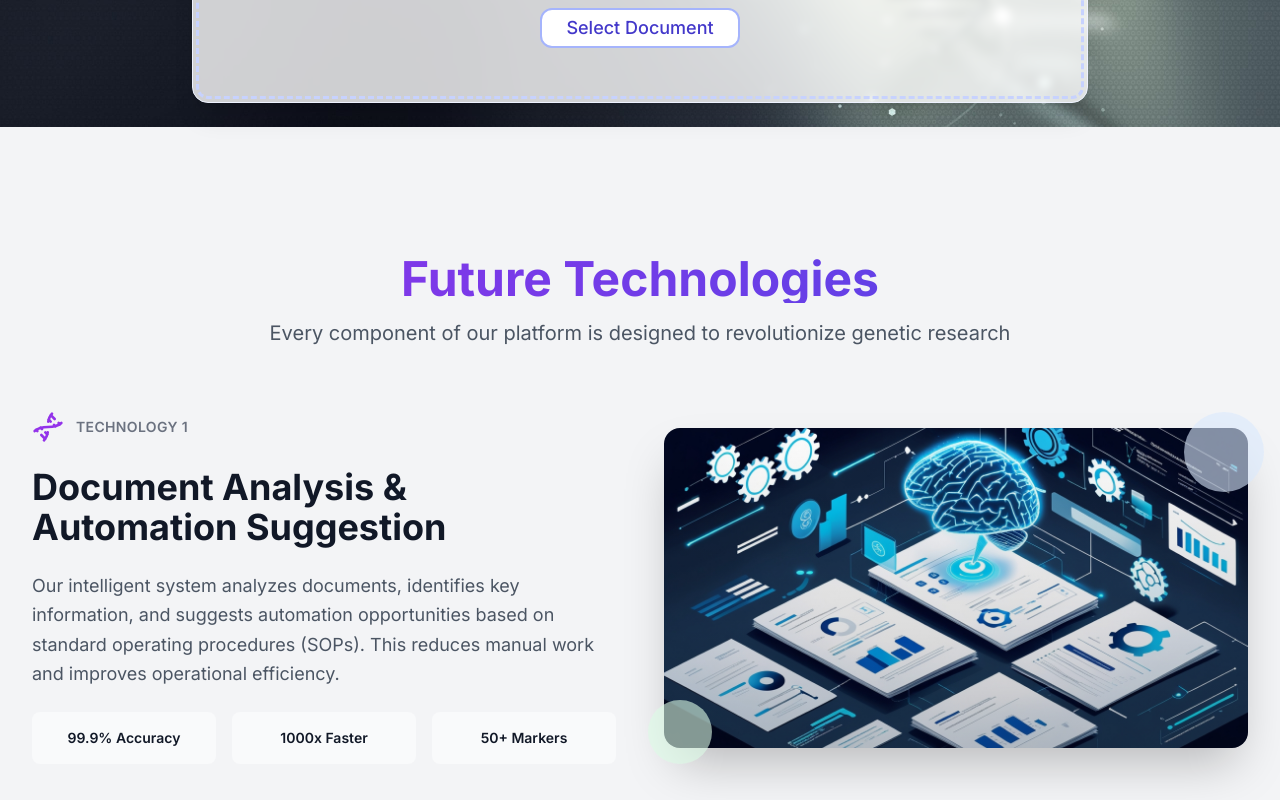
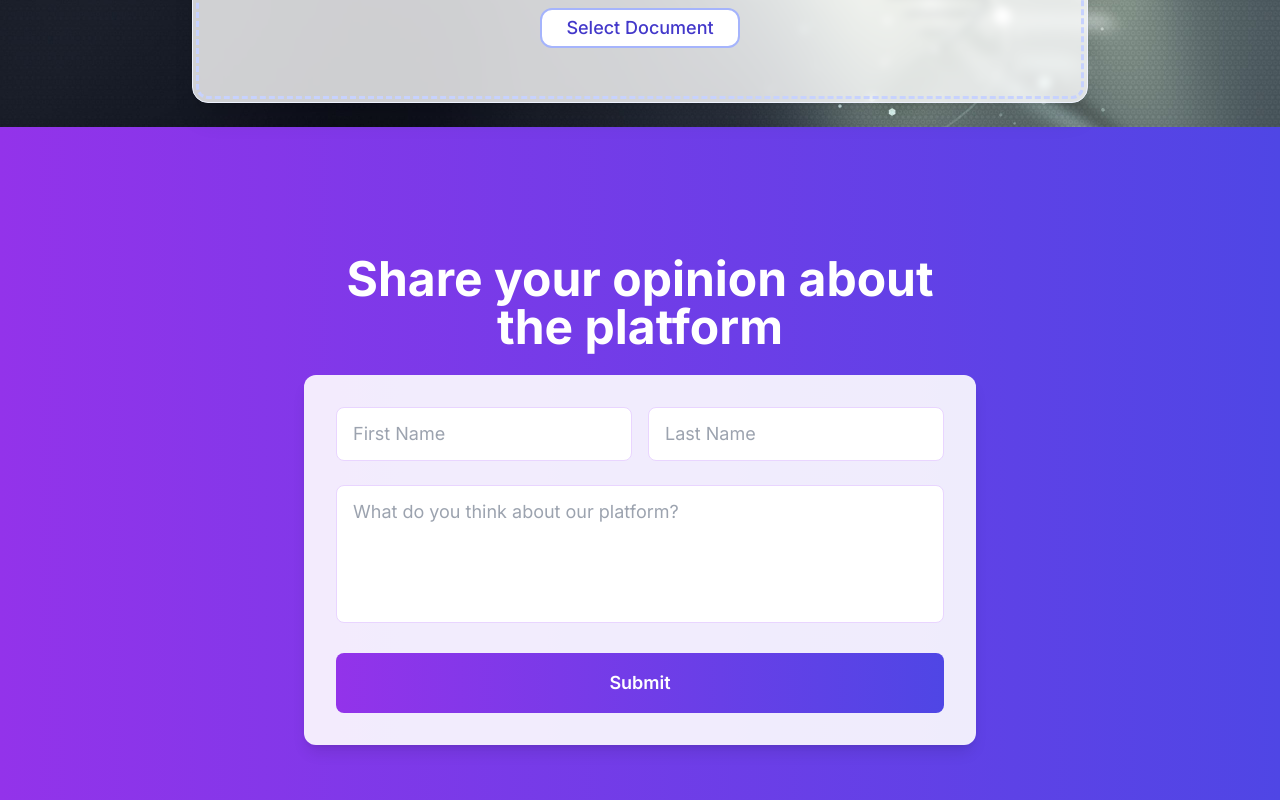
Before and after one commit to Dias-Madyshev/Fabergelabs, a Next.js app: page / in a window 1280 px wide. Shown: the part 620-1420 px from the top of the page. Built offline with nearby package versions, Linux system fonts and the light colour scheme.

Commit message:
add database

```diff
--- a/package.json
+++ b/package.json
@@ -22,6 +22,8 @@
     "jspdf": "^3.0.1",
     "lucide-react": "^0.511.0",
     "mammoth": "^1.9.1",
+    "mongodb": "^6.17.0",
+    "mongoose": "^8.16.0",
     "next": "14.1.0",
     "node-fetch": "^2.7.0",
     "pdf-parse": "^1.1.1",
--- /dev/null
+++ b/src/app/api/feedback/route.ts
@@ -0,0 +1,18 @@
+import { NextRequest, NextResponse } from 'next/server'
+import clientPromise from '@/lib/mongodb'
+
+export async function POST(req: NextRequest) {
+  try {
+    const { firstName, lastName, opinion } = await req.json()
+    if (!firstName || !lastName || !opinion) {
+      return NextResponse.json({ error: 'Все поля обязательны' }, { status: 400 })
+    }
+    const client = await clientPromise
+    const db = client.db()
+    const collection = db.collection('feedback')
+    await collection.insertOne({ firstName, lastName, opinion, createdAt: new Date() })
+    return NextResponse.json({ success: true })
+  } catch (error) {
+    return NextResponse.json({ error: 'Ошибка при сохранении отзыва' }, { status: 500 })
+  }
+}
--- a/src/app/components/Footer.tsx
+++ b/src/app/components/Footer.tsx
@@ -1,25 +1,79 @@
-import React from 'react'
+import React, { useState } from 'react'
 
 export const Footer = () => {
+  const [firstName, setFirstName] = useState('')
+  const [lastName, setLastName] = useState('')
+  const [opinion, setOpinion] = useState('')
+  const [status, setStatus] = useState<'idle' | 'loading' | 'success' | 'error'>('idle')
+
+  const handleSubmit = async (e: React.FormEvent) => {
+    e.preventDefault()
+    setStatus('loading')
+    try {
+      const res = await fetch('/api/feedback', {
+        method: 'POST',
+        headers: { 'Content-Type': 'application/json' },
+        body: JSON.stringify({ firstName, lastName, opinion }),
+      })
+      if (res.ok) {
+        setStatus('success')
+        setFirstName('')
+        setLastName('')
+        setOpinion('')
+      } else {
+        setStatus('error')
+      }
+    } catch {
+      setStatus('error')
+    }
+  }
+
   return (
     <section className="bg-gradient-to-r from-purple-600 to-indigo-600 py-20 px-4 sm:px-6 lg:px-8">
-      <div className="mx-auto max-w-4xl text-center">
+      <div className="mx-auto max-w-2xl text-center">
         <h2 className="text-3xl font-bold text-white sm:text-4xl lg:text-5xl mb-6">
-          Ready to Transform the Future of Genetics?
+          Share your opinion about the platform
         </h2>
-
-        <p className="text-xl text-purple-100 mb-10 max-w-2xl mx-auto">
-          Join the revolution in genetic research. Start using our cutting-edge technologies today.
-        </p>
-
-        <div className="flex flex-col sm:flex-row gap-4 justify-center">
-          <button className="bg-white text-purple-600 px-8 py-4 rounded-lg font-semibold text-lg hover:bg-gray-100 transition-colors">
-            Start Free Trial
+        <form onSubmit={handleSubmit} className="bg-white/90 rounded-xl shadow-lg p-8 space-y-6">
+          <div className="flex flex-col sm:flex-row gap-4">
+            <input
+              type="text"
+              placeholder="First Name"
+              value={firstName}
+              onChange={e => setFirstName(e.target.value)}
+              required
+              className="flex-1 text-black px-4 py-3 rounded-lg border border-purple-200 focus:outline-none focus:ring-2 focus:ring-purple-400 text-lg"
+            />
+            <input
+              type="text"
+              placeholder="Last Name"
+              value={lastName}
+              onChange={e => setLastName(e.target.value)}
+              required
+              className="flex-1 text-black px-4 py-3 rounded-lg border border-purple-200 focus:outline-none focus:ring-2 focus:ring-purple-400 text-lg"
+            />
+          </div>
+          <textarea
+            placeholder="What do you think about our platform?"
+            value={opinion}
+            onChange={e => setOpinion(e.target.value)}
+            required
+            rows={4}
+            className="w-full text-black px-4 py-3 rounded-lg border border-purple-200 focus:outline-none focus:ring-2 focus:ring-purple-400 text-lg resize-none"
+          />
+          <button
+            type="submit"
+            className="w-full bg-gradient-to-r from-purple-600 to-indigo-600 text-white px-8 py-4 rounded-lg font-semibold text-lg hover:bg-indigo-700 transition-colors disabled:opacity-60"
+            disabled={status === 'loading'}>
+            {status === 'loading' ? 'Submitting...' : 'Submit'}
           </button>
-          <button className="border-2 border-white text-white px-8 py-4 rounded-lg font-semibold text-lg hover:bg-white hover:text-purple-600 transition-colors">
-            Contact Us
-          </button>
-        </div>
+          {status === 'success' && (
+            <div className="text-green-600 font-medium">Thank you for your feedback!</div>
+          )}
+          {status === 'error' && (
+            <div className="text-red-600 font-medium">Submission error. Please try again.</div>
+          )}
+        </form>
       </div>
     </section>
   )
--- a/src/app/components/ZigzagSection/GeneticsLanding.tsx
+++ b/src/app/components/ZigzagSection/GeneticsLanding.tsx
@@ -1,12 +1,7 @@
 import React from 'react'
-import ZigzagSection from '@/app/components/ZigzagSection/ZigzagSection'
 
 const GeneticsLanding = () => {
-  return (
-    <div className="w-full">
-      <ZigzagSection />
-    </div>
-  )
+  return null
 }
 
 export default GeneticsLanding
--- a/src/app/components/file-upload.tsx
+++ b/src/app/components/file-upload.tsx
@@ -49,7 +49,7 @@ export function FileUpload({ onFileUpload, isProcessing, pdfUrl }: FileUploadPro
   })
 
   return (
-    <div className="relative space-y-8 pt-8">
+    <div className="relative space-y-8 pt-8 gradient-to-r">
       <div className="relative text-center space-y-3 p-8 rounded-2xl bg-white/80 backdrop-blur-sm shadow-xl border border-indigo-50">
         <div className="relative z-10">
           <h2 className="text-3xl md:text-4xl font-bold bg-gradient-to-r from-indigo-600 via-purple-600 to-pink-600 bg-clip-text text-transparent">
--- a/src/app/page.tsx
+++ b/src/app/page.tsx
@@ -91,7 +91,7 @@ export default function HomePage() {
           </div>
         </main>
       </div>
-      <div className="container mx-auto px-4 sm:px-6 py-6">
+      <div className="container mx-auto px-4 sm:px-6 py-6 bg-gradient-to-r from-purple-600 to-indigo-600 ">
         <AnalysisResult
           response={response}
           status={status}
--- /dev/null
+++ b/src/lib/mongodb.ts
@@ -0,0 +1,37 @@
+import { MongoClient } from 'mongodb'
+
+if (!process.env.MONGODB_URI) {
+  throw new Error('Не указана переменная окружения MONGODB_URI')
+}
+
+const uri = process.env.MONGODB_URI
+const options = {}
+
+let client: MongoClient
+let clientPromise: Promise<MongoClient>
+
+async function connectWithLog() {
+  try {
+    const client = new MongoClient(uri!, options)
+    await client.connect()
+    console.log('✅ Успешное подключение к MongoDB')
+    return client
+  } catch (err) {
+    console.error('❌ Ошибка подключения к MongoDB:', err)
+    throw err
+  }
+}
+
+if (process.env.NODE_ENV === 'development') {
+  // @ts-ignore
+  if (!global._mongoClientPromise) {
+    // @ts-ignore
+    global._mongoClientPromise = connectWithLog()
+  }
+  // @ts-ignore
+  clientPromise = global._mongoClientPromise
+} else {
+  clientPromise = connectWithLog()
+}
+
+export default clientPromise
```
Also changed, not shown: 2 other files (tests, documents, lock files or other folders).
